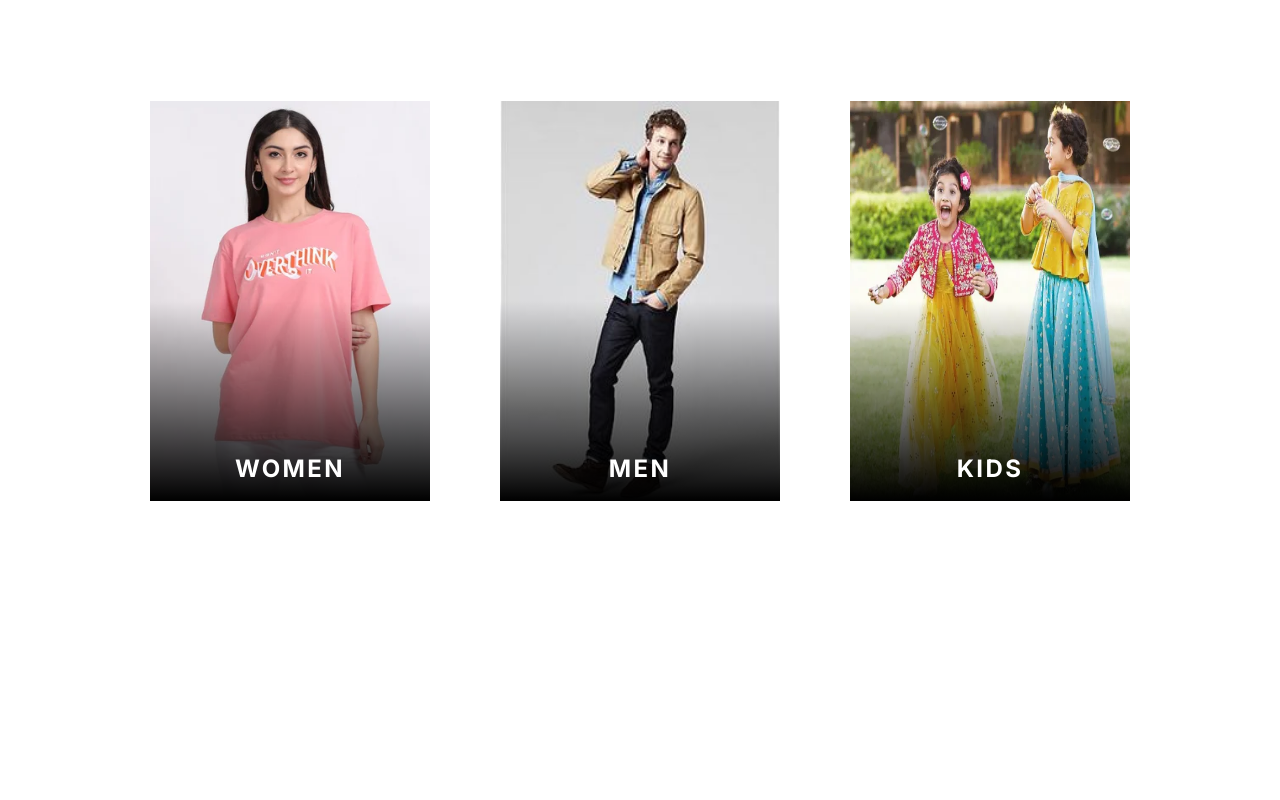
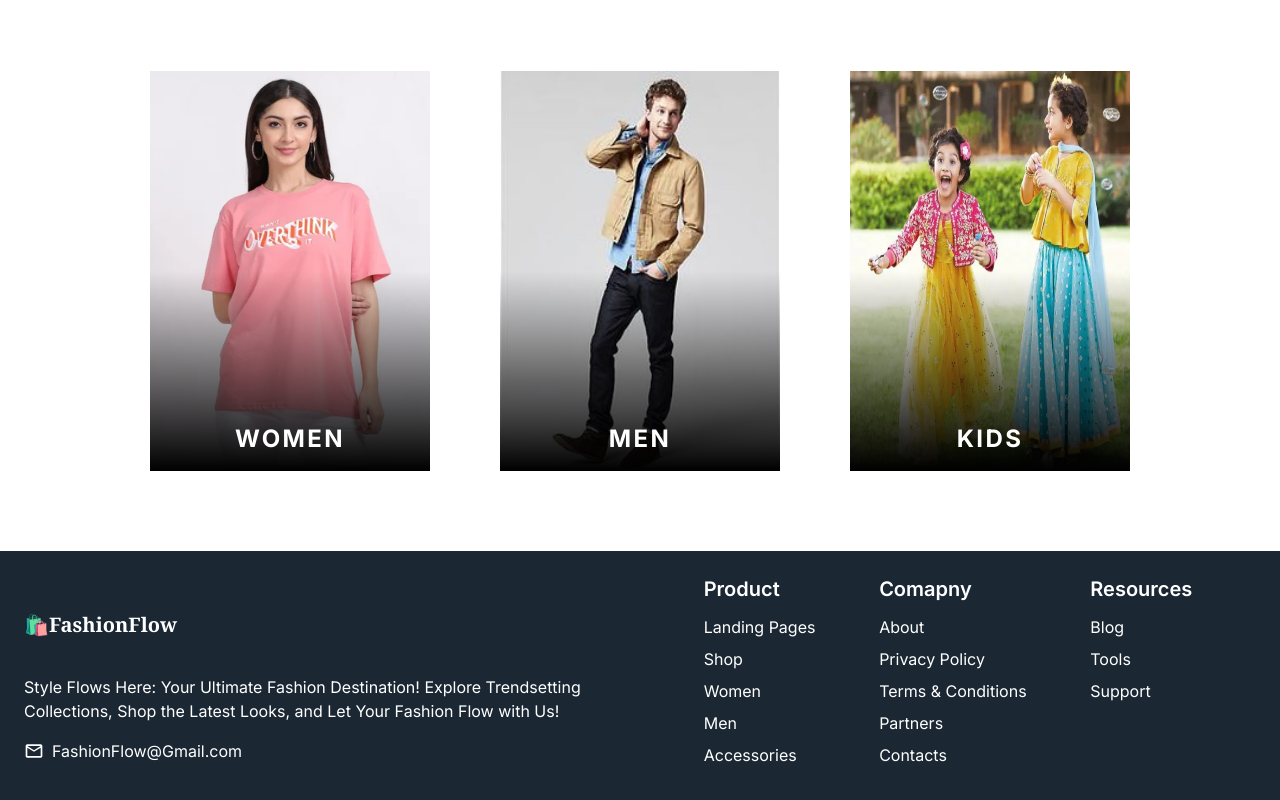
Before and after one commit to krutikajichkar/FashionFlow, a Next.js app: page / in a window 1280 px wide. Shown: the part 968-1768 px from the top of the page. Before the commit the page ends 1549 px from the top, so only its background shows below. Built offline with nearby package versions, Linux system fonts and the light colour scheme.

Commit message:
added footer

```diff
--- a/src/app/models/userModel.ts
+++ /dev/null
@@ -1,25 +0,0 @@
-import mongoose , {Schema } from "mongoose";
-
-export interface UserDocument  {
-email : String;
-password : String;
-createdAt : Date;
-updatedAt : Date;
-}
-
-const userSchema = new Schema<UserDocument>({
-email : {
-    type : String,
-    required : true,
-    unique : true,
-    trim : true,
-    lowercase : true
-},
-password : {
-    type : String,
-    required : true,
-
-}
-},{timestamps: true})
-
-export const User = mongoose.model<UserDocument>("User",userSchema);
--- a/src/app/page.tsx
+++ b/src/app/page.tsx
@@ -3,6 +3,7 @@ import { BiSolidCube } from "react-icons/bi";
 import Button from "@/components/Button";
 import DiscountMessage from "@/components/DiscountMessage";
 import Header from "@/components/Header";
+import Footer from "@/components/Footer";
 import Image from "next/image";
 import Homepage_img from "../../public/Homepage_img.png";
 import kids_category from "../../public/kids_category.png";
@@ -17,7 +18,7 @@ export default function Home() {
     <div>
       {show && <DiscountMessage setShow={setShow} show={show} />}
       <Header />
-      <section className="bg-[#f3f0f0] flex justify-between items-center">
+      <section className="bg-[#faf9f9] flex justify-between items-center">
         <div className="sm:w-[60%] w-full sm:text-left text-center px-6 sm:px-24 py-14 ">
           <div className="sm:text-5xl text-3xl font-bold tracking-wider">
             Step into Fashion at Your Ultimate Style Destination!
@@ -35,7 +36,7 @@ export default function Home() {
       </section>
 
       <section className="py-20 sm:flex-row flex flex-col items-center sm:justify-evenly gap-y-10">
-        <div className="flex items-center gap-x-2 w-full px-10 sm:px-0 sm:w-[20%]">
+        <div className="flex items-center gap-x-2 w-full px-10 sm:px-0 sm:w-[25%]">
           <div>
             <BiSolidCube className="text-6xl text-blue-950 " />
           </div>
@@ -46,7 +47,7 @@ export default function Home() {
             </p>
           </div>
         </div>
-        <div className="flex items-center gap-x-2 w-full px-10 sm:px-0 sm:w-[20%]">
+        <div className="flex items-center gap-x-2 w-full px-10 sm:px-0 sm:w-[25%]">
           <div>
             <BiSolidCube className="text-6xl text-blue-950 " />
           </div>
@@ -57,7 +58,7 @@ export default function Home() {
             </p>
           </div>
         </div>
-        <div className="flex items-center gap-x-2 w-full px-10 sm:px-0 sm:w-[20%]">
+        <div className="flex items-center gap-x-2 w-full px-10 sm:px-0 sm:w-[25%]">
           <div>
             <BiSolidCube className="text-6xl text-blue-950 " />
           </div>
@@ -111,6 +112,7 @@ export default function Home() {
           </div>
         </div>
       </section>
+      <Footer/>
     </div>
   );
 }
--- /dev/null
+++ b/src/components/Footer.tsx
@@ -0,0 +1,55 @@
+import { MdOutlineEmail } from "react-icons/md";
+import React from "react";
+import Logo from "./Logo";
+const Footer = () => {
+  return (
+    <div className='flex bg-[#1b2834] text-white p-6 items-center '>
+      <div className="w-[50%] flex flex-col gap-y-4">
+        <Logo />
+        <p className="">
+          Style Flows Here: Your Ultimate Fashion Destination! Explore
+          Trendsetting Collections, Shop the Latest Looks, and Let Your Fashion
+          Flow with Us!
+        </p>
+        <div className=" flex gap-x-2 items-center">
+            <span><MdOutlineEmail className="text-xl"/></span>
+            <span>FashionFlow@Gmail.com</span>
+        </div>
+      </div>
+      <div className="flex justify-evenly w-[50%]">
+      <div>
+        <span className="font-semibold text-xl">Product</span>
+        <ul className="my-2">
+          <li className="py-1">Landing Pages</li>
+          <li className="py-1">Shop</li>
+          <li className="py-1">Women</li>
+          <li className="py-1">Men</li>
+          <li className="py-1">Accessories</li>
+        </ul>
+      </div>
+      <div>
+        <span className="font-semibold text-xl">Comapny</span>
+        <ul className="my-2">
+          <li className="py-1">About</li>
+          <li className="py-1">Privacy Policy</li>
+          <li className="py-1">Terms & Conditions</li>
+          <li className="py-1">Partners</li>
+          <li className="py-1">Contacts</li>
+        </ul>
+      </div>
+      <div>
+        <span className="font-semibold text-xl">Resources</span>
+        <ul className="my-2">
+
+          <li className="py-1">Blog</li>
+          <li className="py-1">Tools</li>
+          <li className="py-1">Support</li>
+
+        </ul>
+      </div>
+      </div>
+    </div>
+  );
+};
+
+export default Footer;
--- a/src/components/Header.tsx
+++ b/src/components/Header.tsx
@@ -5,7 +5,7 @@ import Logo from './Logo'
 
 const Header = () => {
   return (
-    <div className='flex justify-between px-10 shadow-sm  shadow-black py-2 items-center'>
+    <div className='flex justify-between px-10 shadow-sm border-b-2 shadow-black py-2 items-center sticky top-0 left-0 right-0 bg-white z-10'>
         <div>
             <Logo/>
         </div>
--- a/src/pages/register/index.tsx
+++ b/src/pages/register/index.tsx
@@ -31,6 +31,10 @@ const Register = () => {
           <label className="text-lg font-semibold">Phone Number</label>
           <Input type="text" placeholder="Phone Number" />
           </div>
+          <div className="flex gap-x-1">
+            <div className="w-8"><Input type='checkbox' placeholder=''/></div>
+            <span>By signing up I agree to the Terms & Condition and Privacy Policy</span>
+          </div>
           <Button text="Sign Up" />
         </form>
         <div className="text-center">
```
